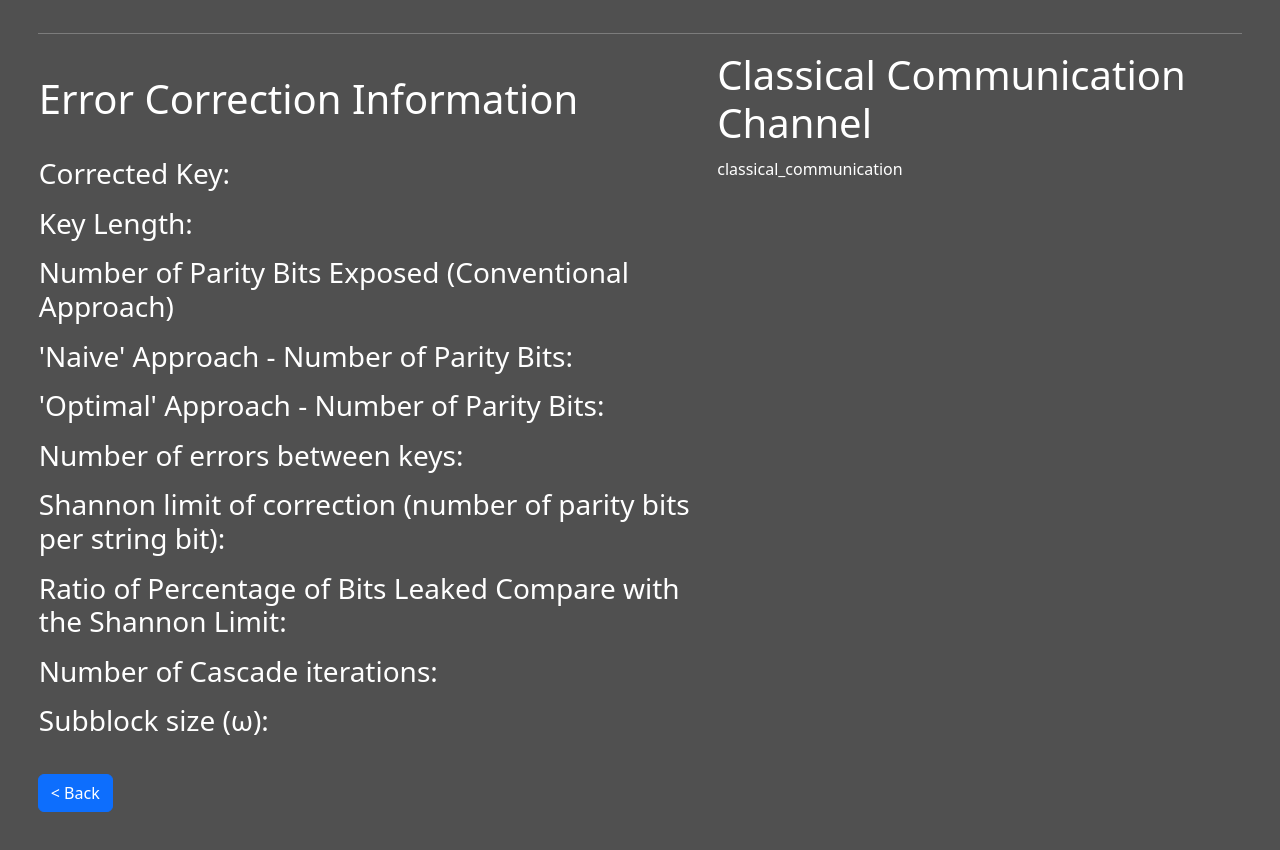
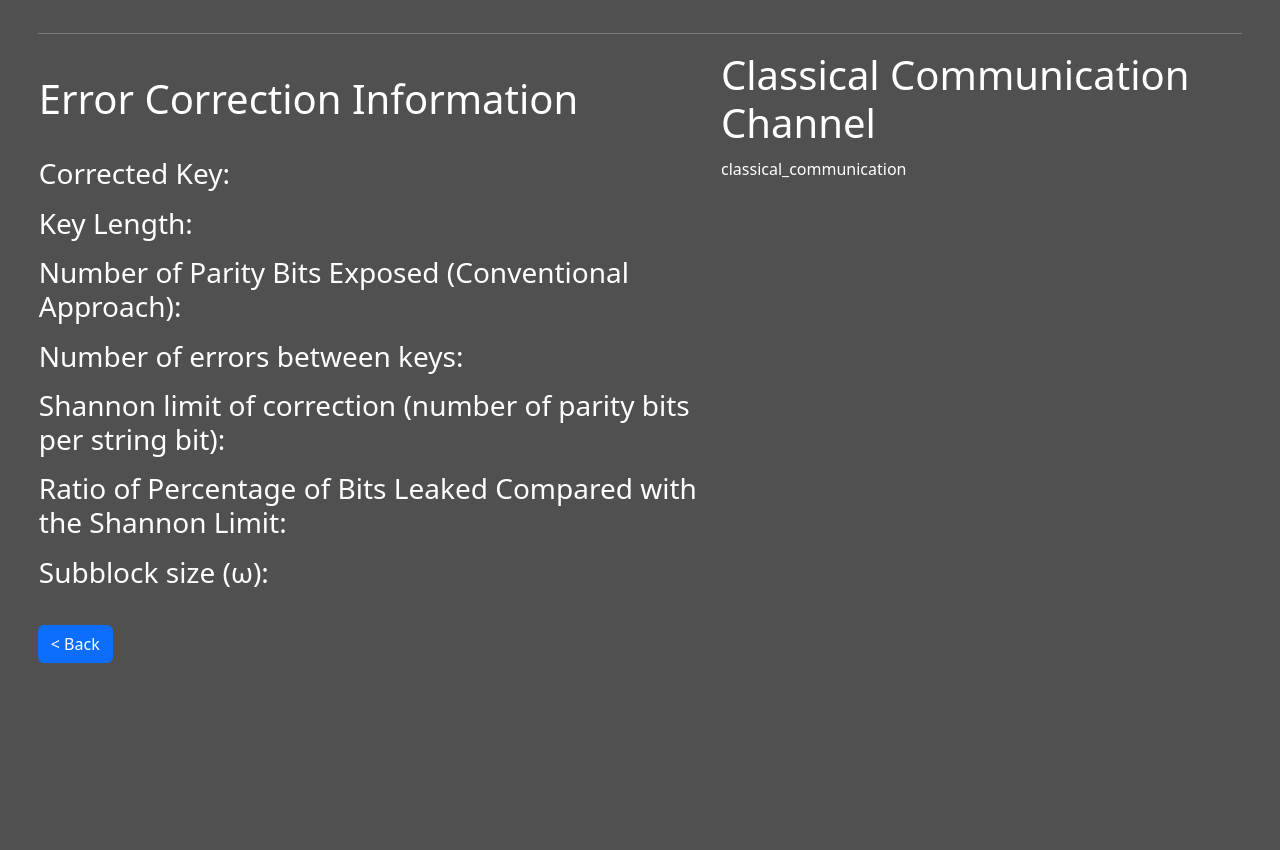
Before and after one commit to JamboPE/python_webserver, a Flask app: template templates/form return.html in a window 1280 px wide. Shown: the part 296-1146 px from the top of the page. After the commit the page ends 959 px from the top, so only its background shows below. Run offline with Flask 3, Linux system fonts and the light colour scheme; the template is opened without the code that fills it, so the values that code supplies are empty.

Commit message:
Cleaning up code

```diff
--- a/app.py
+++ b/app.py
@@ -1,3 +1,4 @@
+#app.py - hosts the error correction web server using Flask
 from flask import Flask, render_template, request
 import math
 import cascade
@@ -28,17 +29,21 @@
     error_rate = processed_data[3]
     omega = processed_data[4]
     if no_errors < 2:
+        # splits both arrays in half and gives the parity of each half for both strings (returns as a list)
         parities=cascade.check_parity(alice_bits,bob_bits)
         alice_parity = parities[0]
         bob_parity = parities[1]
         split_arrays = parities[2]
         split_arrays2 = parities[3]
+        # run the cascade algorithm and output results to a html table
         table_data = cascade.show_table(cascade.string_to_array(alice_bits),alice_parity,cascade.string_to_array(bob_bits),bob_parity,error_array,no_errors,split_arrays,split_arrays2)
-        no_parity = (len(split_arrays)*2)
+        no_parity = (len(split_arrays)*2) # Calculate the number of parity bits exposed
     else:
+        # run the cascade algorithm and output results to a html table
         table_data = [cascade.string_to_array(alice_bits),cascade.string_to_array(bob_bits),error_array]
         no_parity = math.ceil(cascade.h_func(error_rate)*no_bits)
-    ratio_parity_shannon = (no_parity/no_bits)/cascade.h_func(error_rate)
+    ratio_parity_shannon = (no_parity/no_bits)/cascade.h_func(error_rate) # calculate the ratio of parity bits to the shannon limit
+    #return the results to the user in a html table using the template 'form return.html'
     return render_template('form return.html',alice_bits=str(alice_bits),bob_bits=str(bob_bits),corrected_string=str(alice_bits),no_parity=no_parity,naive_parity="<naive_parity>",optimal_parity="<optimal_parity>",no_errors=str(no_errors),shannon_limit=cascade.h_func(error_rate),ratio_shannon=ratio_parity_shannon,no_itterations="no_iterations",tbl=table_data,omega=omega,string_length=len(str(alice_bits)),no_bits=no_bits)
 
 # API
--- a/cascade.py
+++ b/cascade.py
@@ -1,6 +1,6 @@
+#cascade.py - preforms data processing on data received from the website (via app.py)
 import math
 import random
-import sys
 
 def string_to_array(string): # Used for user display purposes to convert each character in a string to entries in an array
     array=[]
@@ -148,7 +148,7 @@
         h = 0
     return h
 
-###################################################################################
+
 def split_into_subblocks(string,omega):
     substring_size = omega
     no_subblock = math.ceil(string / substring_size)
@@ -165,7 +165,6 @@
             subblock += 1
         bit += 1
     return subblocks
-###################################################################################
 
 def check_parity(alice_bits,bob_bits):
     alice_parity, bob_parity = parity_sum(alice_bits), parity_sum(bob_bits) # Calculate the parity of Alice's and Bob's bits
--- a/templates/form return.html
+++ b/templates/form return.html
@@ -49,20 +49,20 @@
                             <p>{{corrected_string}}</p>
                         <h3>Key Length:</h3>
                             <p>{{string_length}}</p>
-                        <h3>Number of Parity Bits Exposed (Conventional Approach)</h3>
+                        <h3>Number of Parity Bits Exposed (Conventional Approach):</h3>
                             <p>{{no_parity}}</p>
-                        <h3>'Naive' Approach - Number of Parity Bits:</h3>
+                        <!--<h3>Number of Parity Bits Exposed (Naive Approach):</h3>
                             <p>{{naive_parity}}</p>
-                        <h3>'Optimal' Approach - Number of Parity Bits:</h3>
-                            <p>{{optimal_parity}}</p>
+                        <h3>Number of Parity Bits Exposed (Optimal Approach):</h3>
+                            <p>{{optimal_parity}}</p>-->
                         <h3>Number of errors between keys:</h3>
                             <p>{{no_errors}}</p>
                         <h3>Shannon limit of correction (number of parity bits per string bit):</h3>
                             <p>{{shannon_limit}}</p>
-                        <h3>Ratio of Percentage of Bits Leaked Compare with the Shannon Limit:</h3>
+                        <h3>Ratio of Percentage of Bits Leaked Compared with the Shannon Limit:</h3>
                             <p>{{ratio_shannon}}</p>
-                        <h3>Number of Cascade iterations:</h3>
-                            <p>{{no_itterations}}</p>
+                        <!--<h3>Number of Cascade iterations:</h3>
+                            <p>{{no_itterations}}</p>-->
                         <h3>Subblock size (ω):</h3>
                             <p>{{omega}}</p>
                     </td>
```
